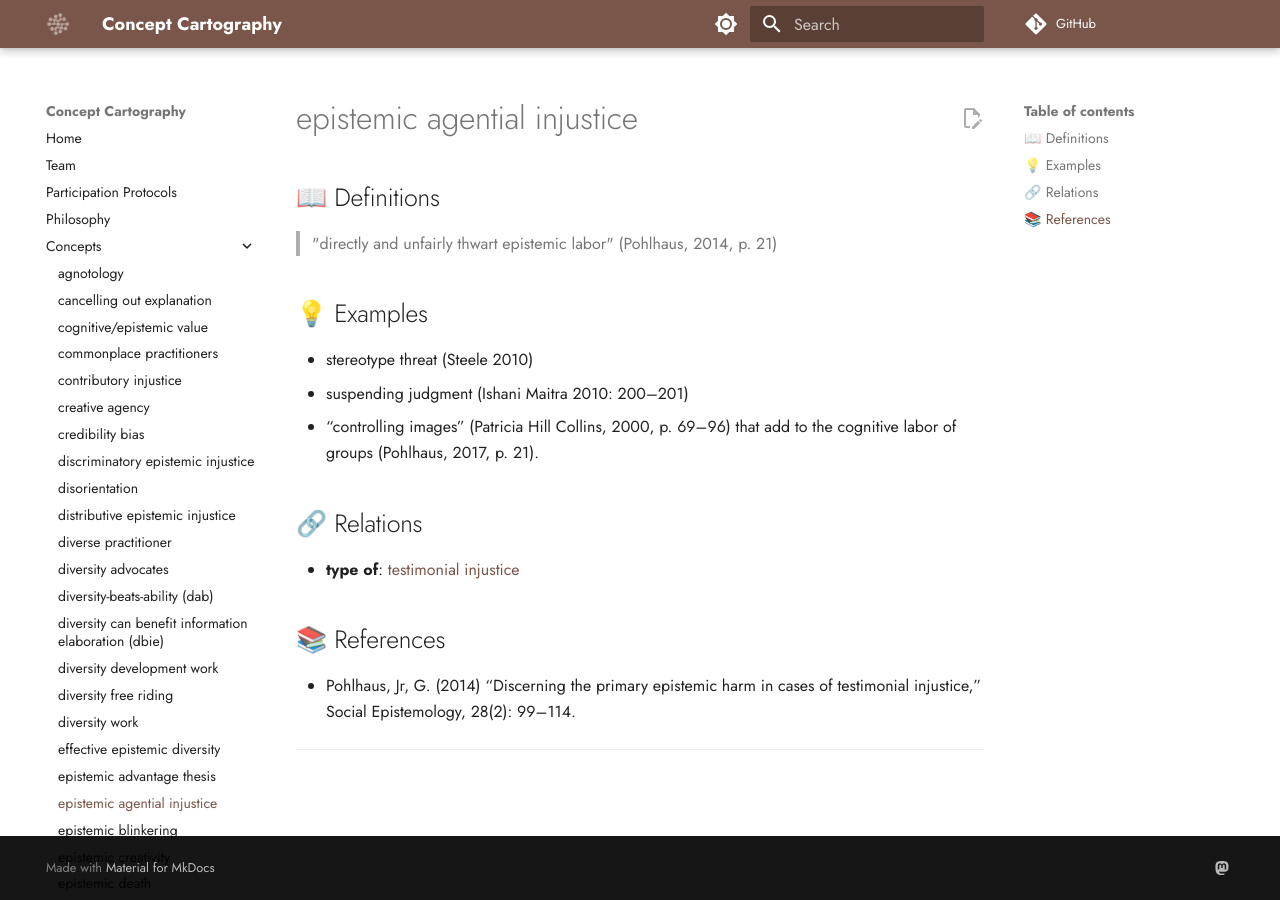
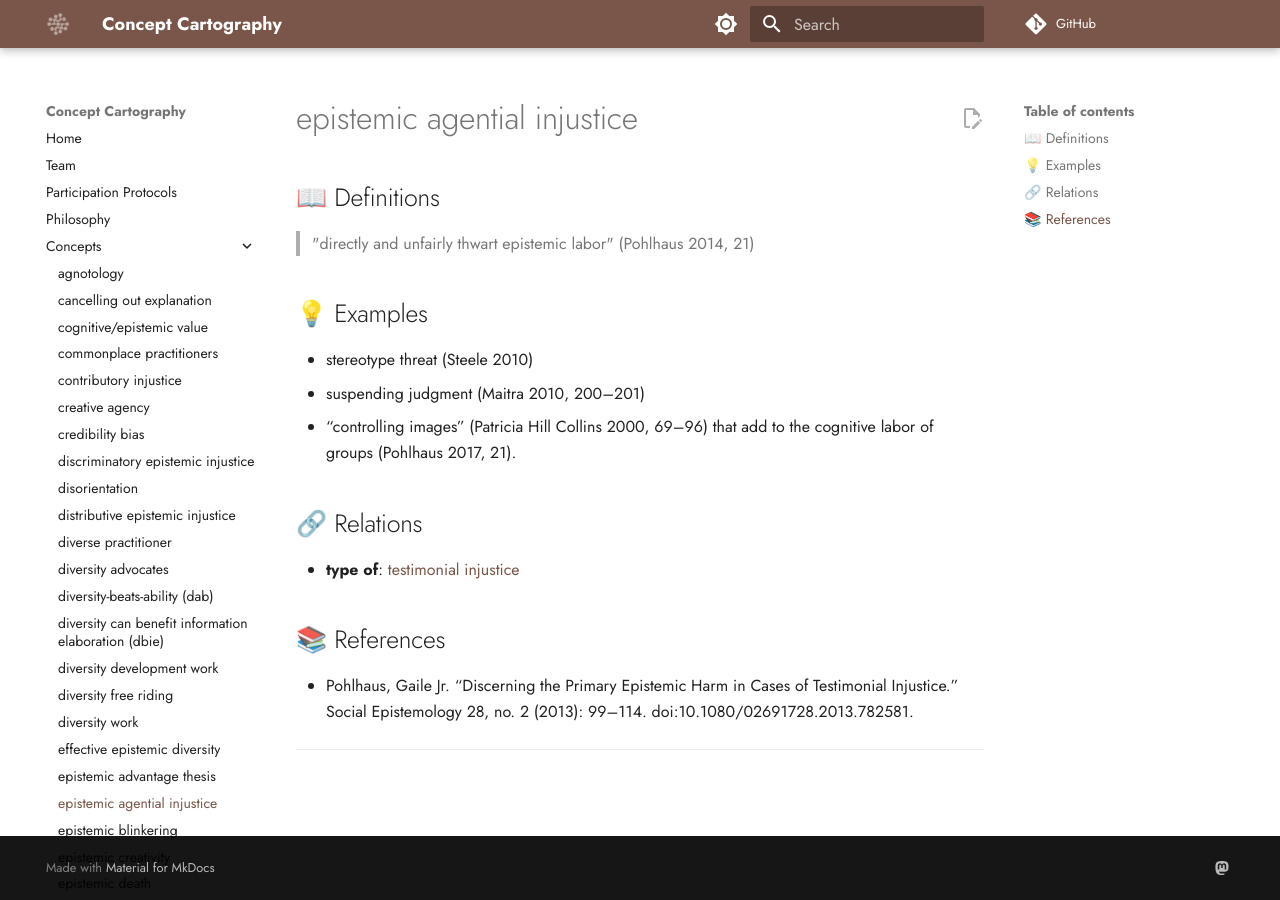
Before and after one commit to conceptcartography/conceptcartography, an MkDocs documentation site: the page built from docs/concepts/epistemic-agential-injustice.md, in a window 1280 px wide. Built offline with MkDocs 1.6.1 and Material for MkDocs 9.7.7, drawn with Linux system fonts in a browser that asks for light colours; comment, search, counter and statistics services are not loaded; the version menu is left out.

Commit message:
Update epistemic-agential-injustice.md

```diff
--- a/docs/concepts/epistemic-agential-injustice.md
+++ b/docs/concepts/epistemic-agential-injustice.md
@@ -1,15 +1,14 @@
 ---
 concept: epistemic agential injustice
 references:
-- 'Pohlhaus, Jr, G. (2014) “Discerning the primary epistemic harm in cases of testimonial
-  injustice,” Social Epistemology, 28(2): 99–114.'
+- 'Pohlhaus, Gaile Jr. “Discerning the Primary Epistemic Harm in Cases of Testimonial Injustice.” Social Epistemology 28, no. 2 (2013): 99–114. doi:10.1080/02691728.2013.782581.'
 definitions:
-- '"directly and unfairly thwart epistemic labor" (Pohlhaus, 2014, p. 21)'
+- '"directly and unfairly thwart epistemic labor" (Pohlhaus 2014, 21).'
 examples:
 - description: stereotype threat (Steele 2010)
-- description: 'suspending judgment (Ishani Maitra 2010: 200–201)'
-- description: “controlling images” (Patricia Hill Collins, 2000, p. 69–96) that add
-    to the cognitive labor of groups (Pohlhaus, 2017, p. 21).
+- description: 'suspending judgment (Maitra 2010, 200–201)'
+- description: “controlling images” (Patricia Hill Collins 2000, 69–96) that add
+    to the cognitive labor of groups (Pohlhaus 2017, 21).
 relations:
 - type: type of
   target: testimonial injustice
@@ -19,13 +18,13 @@ relations:
 
 ## 📖 Definitions
 
-> "directly and unfairly thwart epistemic labor" (Pohlhaus, 2014, p. 21)
+> "directly and unfairly thwart epistemic labor" (Pohlhaus 2014, 21)
 
 ## 💡 Examples
 
 - stereotype threat (Steele 2010)
-- suspending judgment (Ishani Maitra 2010: 200–201)
-- “controlling images” (Patricia Hill Collins, 2000, p. 69–96) that add to the cognitive labor of groups (Pohlhaus, 2017, p. 21).
+- suspending judgment (Maitra 2010, 200–201)
+- “controlling images” (Patricia Hill Collins 2000, 69–96) that add to the cognitive labor of groups (Pohlhaus 2017, 21).
 
 ## 🔗 Relations
 
@@ -33,7 +32,7 @@ relations:
 
 ## 📚 References
 
-- Pohlhaus, Jr, G. (2014) “Discerning the primary epistemic harm in cases of testimonial injustice,” Social Epistemology, 28(2): 99–114.
+- Pohlhaus, Gaile Jr. “Discerning the Primary Epistemic Harm in Cases of Testimonial Injustice.” Social Epistemology 28, no. 2 (2013): 99–114. doi:10.1080/02691728.2013.782581.
 
 ---
 
```
